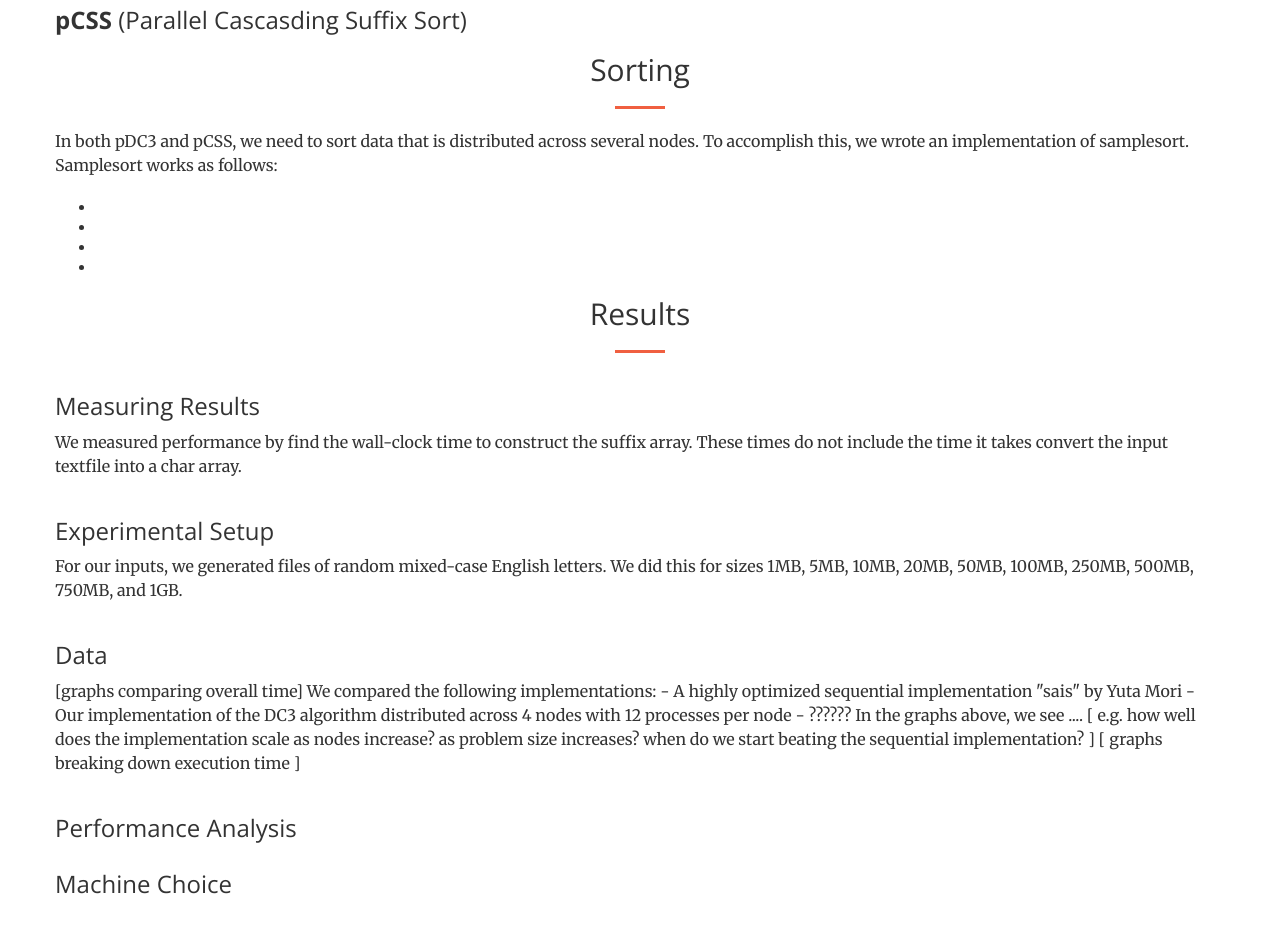
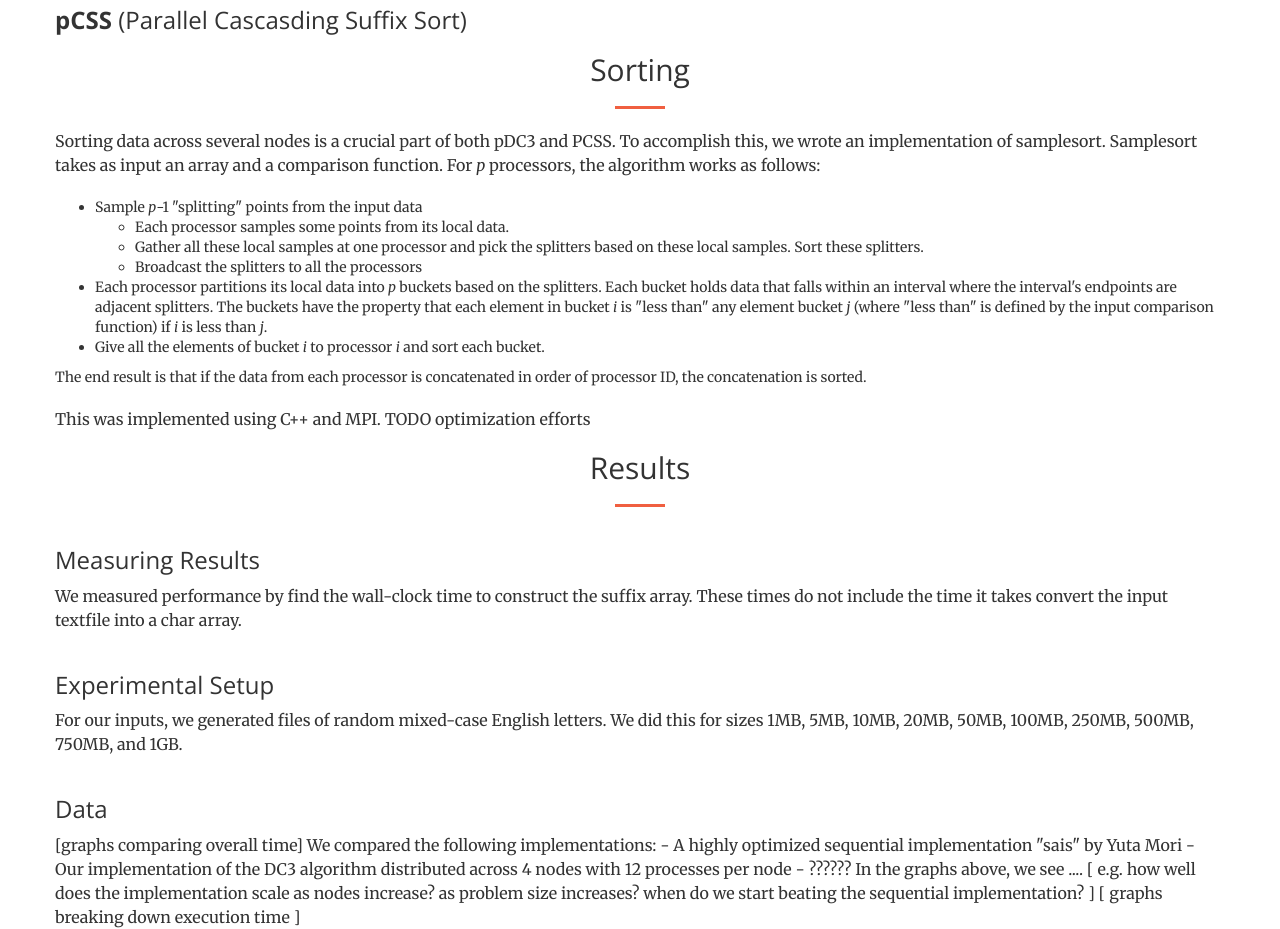
Before and after one commit to snnynhr/ParallelSuffixArrays, a plain HTML site: page index.html in a window 1280 px wide. Shown: the part 3677-4606 px from the top of the page. Drawn offline with nearby package versions, Linux system fonts and the light colour scheme.

Commit message:
Update description of samplesort

```diff
--- a/index.html
+++ b/index.html
@@ -273,10 +273,10 @@
                         purposes; we were planning on expanding our
                         implementation to recursively call itself. However,
                         after timing our algorithm, it became clear that the
-                        runtime of our algorithm would be fairly poor even if
-                        it did recursively call itself. (This is discussed
+                        runtime would be fairly poor even if
+                        the algorithm did recursively call itself. (This is discussed
                         further in the Results section.) We thus chose not to
-                        complete the recursively implementation.
+                        complete the recursive implementation.
                     </p>
                 </div>
             </div>
@@ -298,16 +298,25 @@
             <div class="container">
                 <div class="row">
                     <p>
-                      In both pDC3 and pCSS, we need to sort data that is
-                    distributed across several nodes. To accomplish this, we
-                    wrote an implementation of samplesort. Samplesort works as follows:
+                    Sorting data across several nodes is a crucial part of both pDC3 and PCSS. To accomplish this, we
+                    wrote an implementation of samplesort.
+                    Samplesort takes as input an array and a comparison function. For <i>p</i> processors, the algorithm works as follows:
                         <ul>
-                            <li></li>
-                            <li></li>
-                            <li></li>
-                            <li></li>
+                            <li>Sample <i>p</i>-1 "splitting" points from the input data</li>
+                                <ul>
+                                    <li>Each processor samples some points from its local data.</li>
+                                    <li>Gather all these local samples at one processor and pick the splitters based on these local samples. Sort these splitters.</li>
+                                    <li>Broadcast the splitters to all the processors</li>
+                                </ul>
+                            <li>Each processor partitions its local data into <i>p</i> buckets based on the splitters. Each bucket holds data that falls within an interval where the interval's endpoints are adjacent splitters.
+                            The buckets have the property that each element in bucket <i>i</i> is "less than" any element bucket <i>j</i> (where "less than" is defined by the input comparison function) if <i>i</i> is less than <i>j</i>.</li>
+                            <li>Give all the elements of bucket <i>i</i> to processor <i>i</i> and sort each bucket.
                         </ul>
-
+                        The end result is that if the data from each processor is concatenated in order of processor ID, the concatenation is sorted.
+                    </p>
+                    <p>
+                      This was implemented using C++ and MPI.
+                      TODO optimization efforts
                     </p>
                 </div>
             </div>
```
